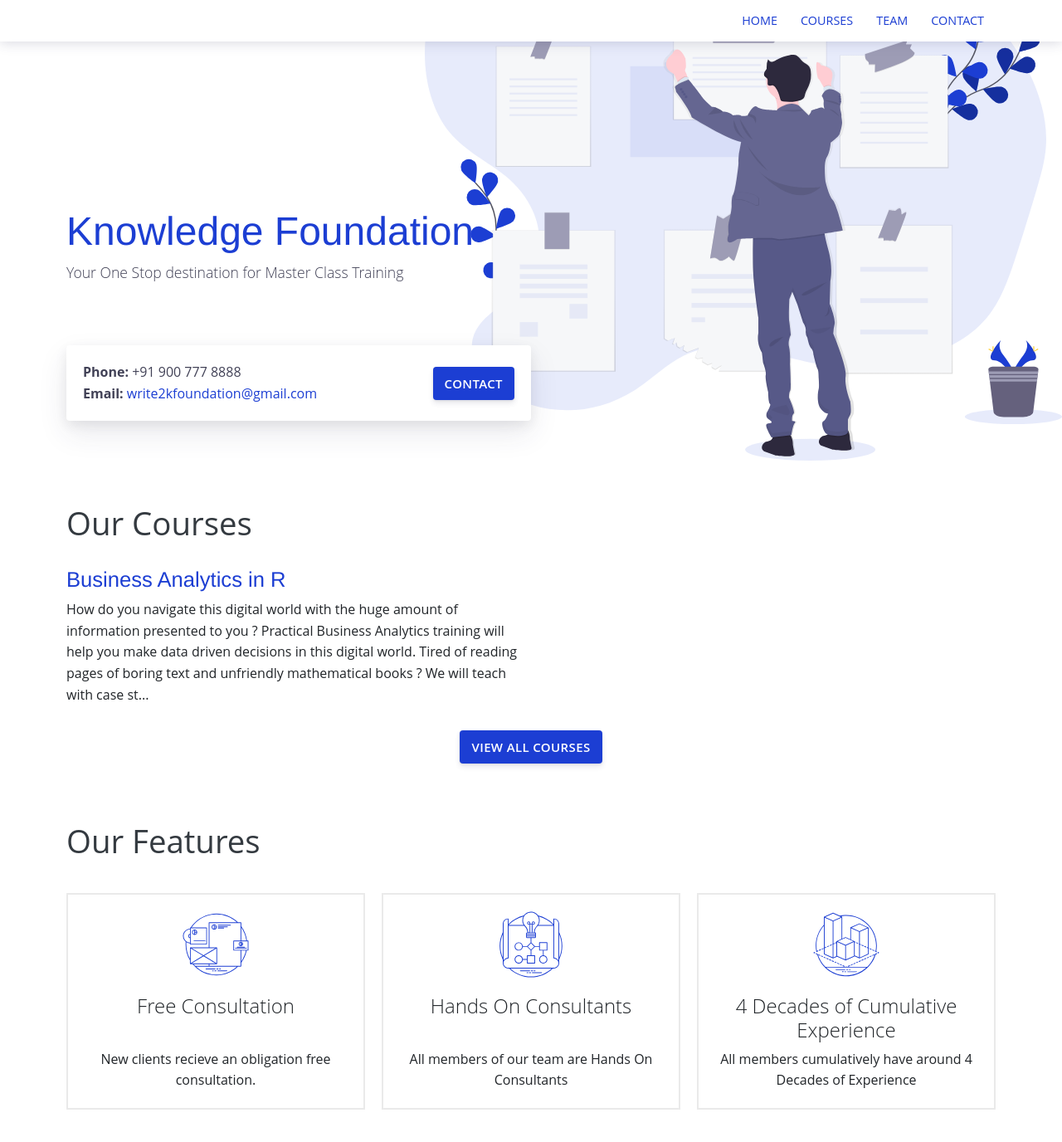
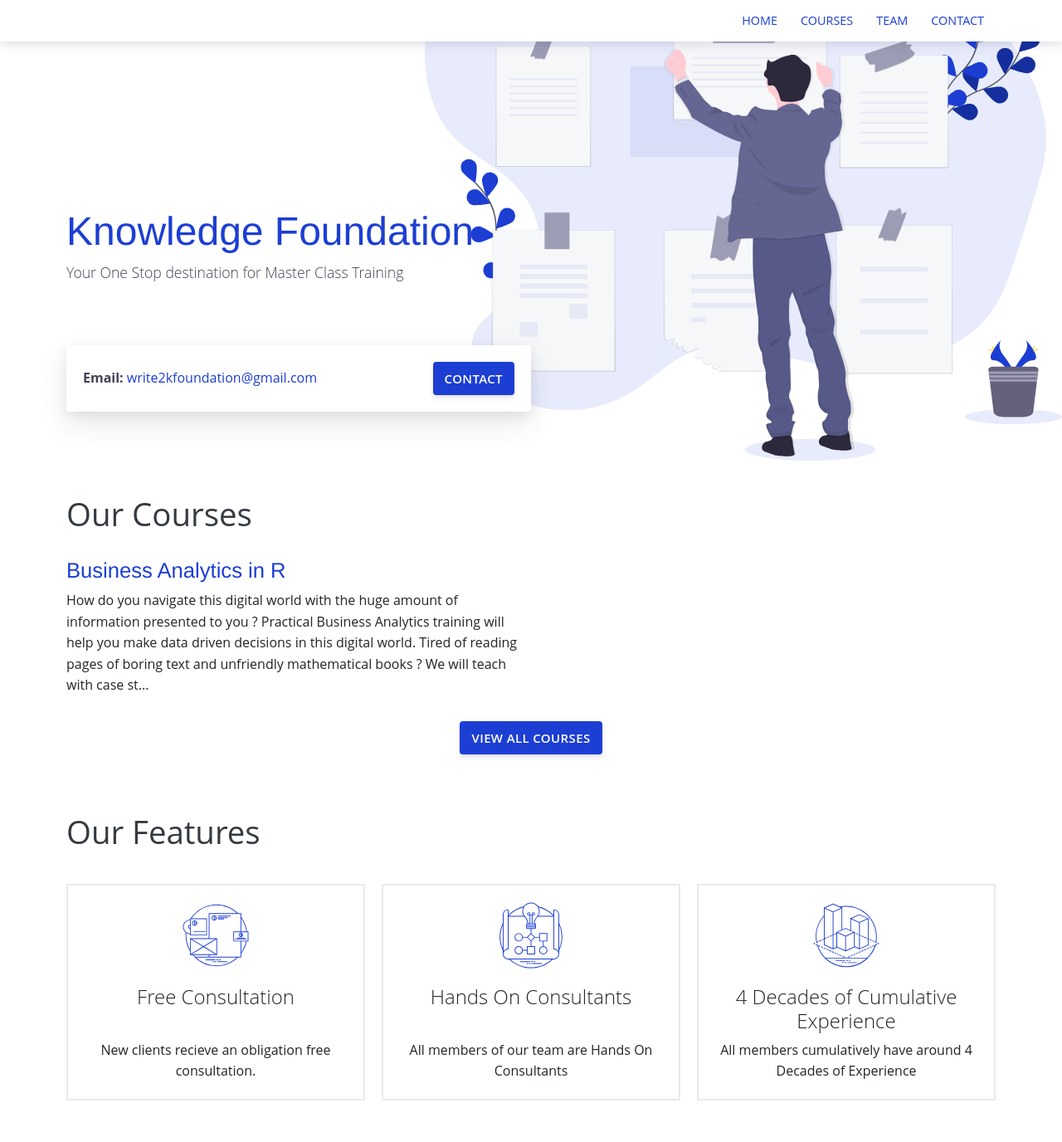
Before and after one commit to knowledgefoundation/knowledgefoundation.github.io, a Jekyll site: the page built from index.html, in a window 1280 px wide and 1400 px high. Shown: the top 1376 px of the window at 83% size. Built offline with Jekyll 4.4.1, drawn with Linux system fonts in a browser that asks for light colours.

Commit message:
Initial Commit

```diff
--- a/_config.yml
+++ b/_config.yml
@@ -2,7 +2,7 @@ baseurl: ''
 exclude: ['README.md']
 permalink: pretty
 title: 'Knowledge Foundation'
-email: 'ambarish.ganguly@gmail.com'
+email: 'write2kfoundation@gmail.com'
 
 collections:
   courses:
--- a/_data/contact.yml
+++ b/_data/contact.yml
@@ -1,4 +1,4 @@
 email: 'write2kfoundation@gmail.com'
-phone: '+91 900 777 8888'
+phone: ''
 businessName: 'Knowledge Foundation'
 address: ''
--- a/index.html
+++ b/index.html
@@ -14,8 +14,7 @@ bodyClass: page-home
 <div class="container pt-2">
   <div class="call">
     <div class="call-box-top">
-      <div class="call-phone"><strong>Phone: </strong> {{ site.data.contact.phone }} </div>
-      <div class="call-email"><strong>Email: </strong>
+       <div class="call-email"><strong>Email: </strong>
         <a href="mailto:{{ site.data.contact.email }}">
           {{ site.data.contact.email }}
         </a>
```
Also changed, not shown: README.md (deleted), 1 other file.
